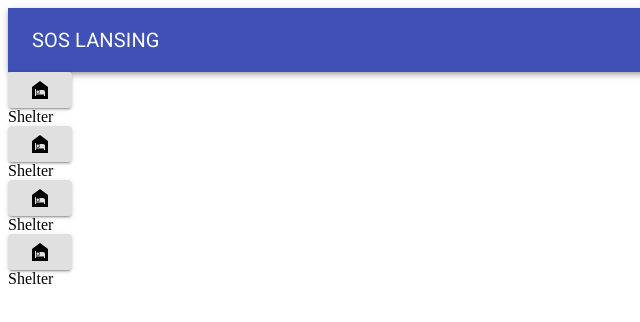
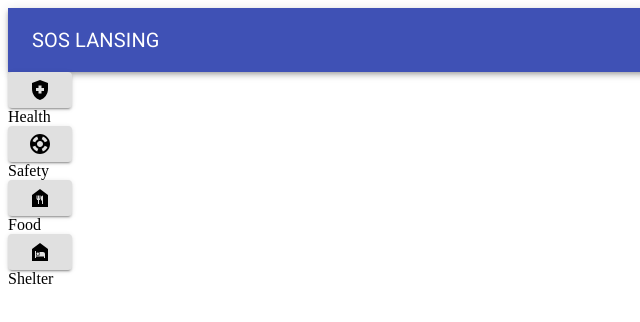
Before and after one commit to rjschodowski/lansing-help-guide, a Gatsby site: page / in a window 1280 px wide. Shown: the full height of the page, 0-640 px from the left. Built offline with nearby package versions, Linux system fonts and the light colour scheme; Gatsby itself is replaced by a stand-in of ours.

Commit message:
commit on 'main'

```diff
--- a/src/pages/index.js
+++ b/src/pages/index.js
@@ -12,48 +12,48 @@
         <div>
           <div>
             <div>
-              <Link to="/shelter">
+              <Link to="/health">
                 <Button variant="contained">
-                  <StaticImage src="../images/night_shelter-24px.svg"
+                  <StaticImage src="../images/health_and_safety-24px.svg"
                     width={40}
-                    alt="shelter icon"
+                    alt="health icon"
                     placeholder="tracedSVG"
                     quality="40" />
                 </Button>
               </Link>
             </div>
-            <div>Shelter</div>
+            <div>Health</div>
           </div>
           <div>
             <div>
-              <Link to="/shelter">
+              <Link to="/safety">
                 <Button variant="contained">
-                  <StaticImage src="../images/night_shelter-24px.svg"
+                  <StaticImage src="../images/support-24px.svg"
                     width={40}
-                    alt="shelter icon"
+                    alt="safety icon"
                     placeholder="tracedSVG"
                     quality="40" />
                 </Button>
               </Link>
             </div>
-            <div>Shelter</div>
+            <div>Safety</div>
           </div>
         </div>
 
         <div>
           <div>
             <div>
-              <Link to="/shelter">
+              <Link to="/food">
                 <Button variant="contained">
-                  <StaticImage src="../images/night_shelter-24px.svg"
+                  <StaticImage src="../images/food_bank-24px.svg"
                     width={40}
-                    alt="shelter icon"
+                    alt="food icon"
                     placeholder="tracedSVG"
                     quality="40" />
                 </Button>
               </Link>
             </div>
-            <div>Shelter</div>
+            <div>Food</div>
           </div>
           <div>
             <div>
```
